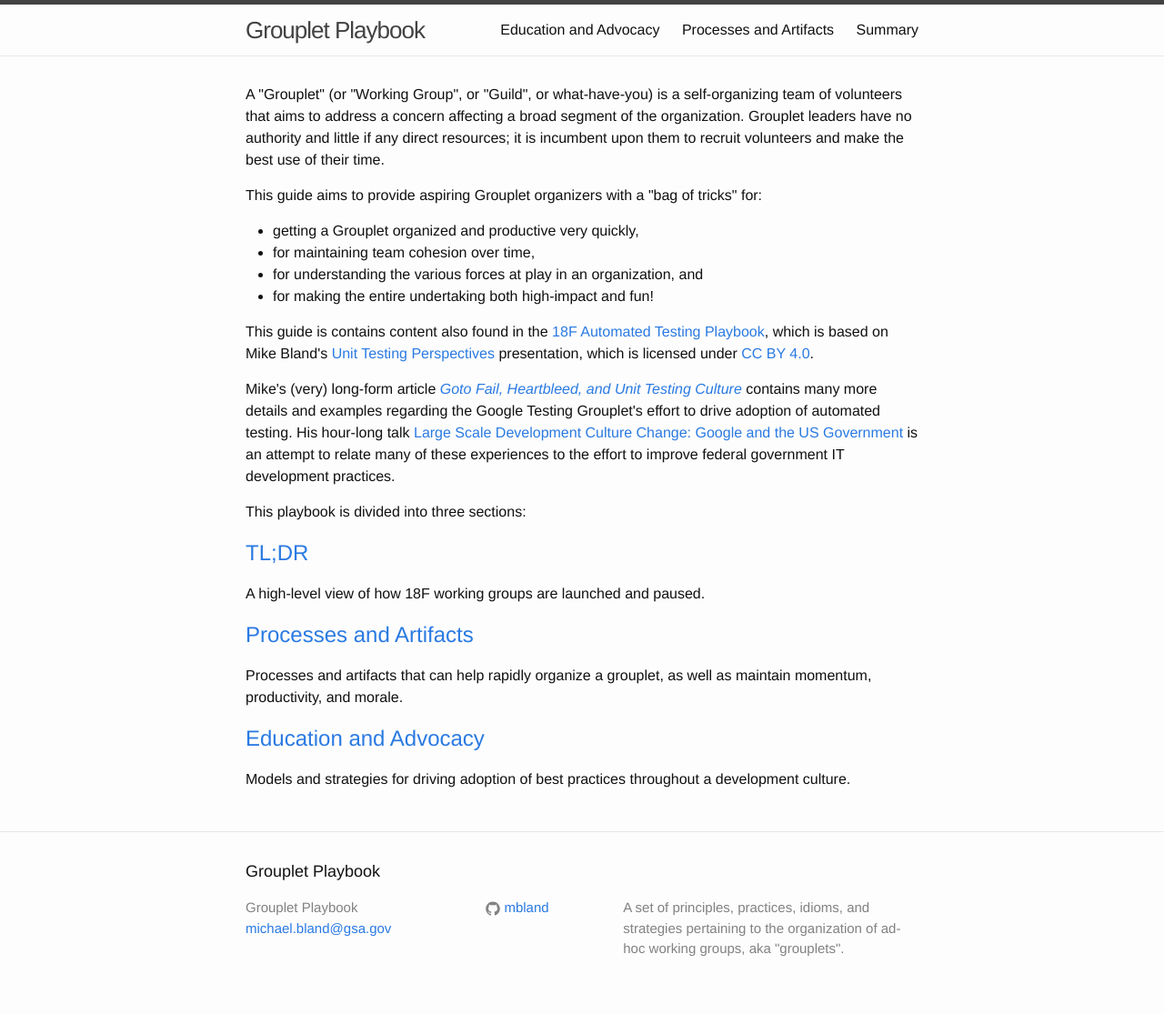
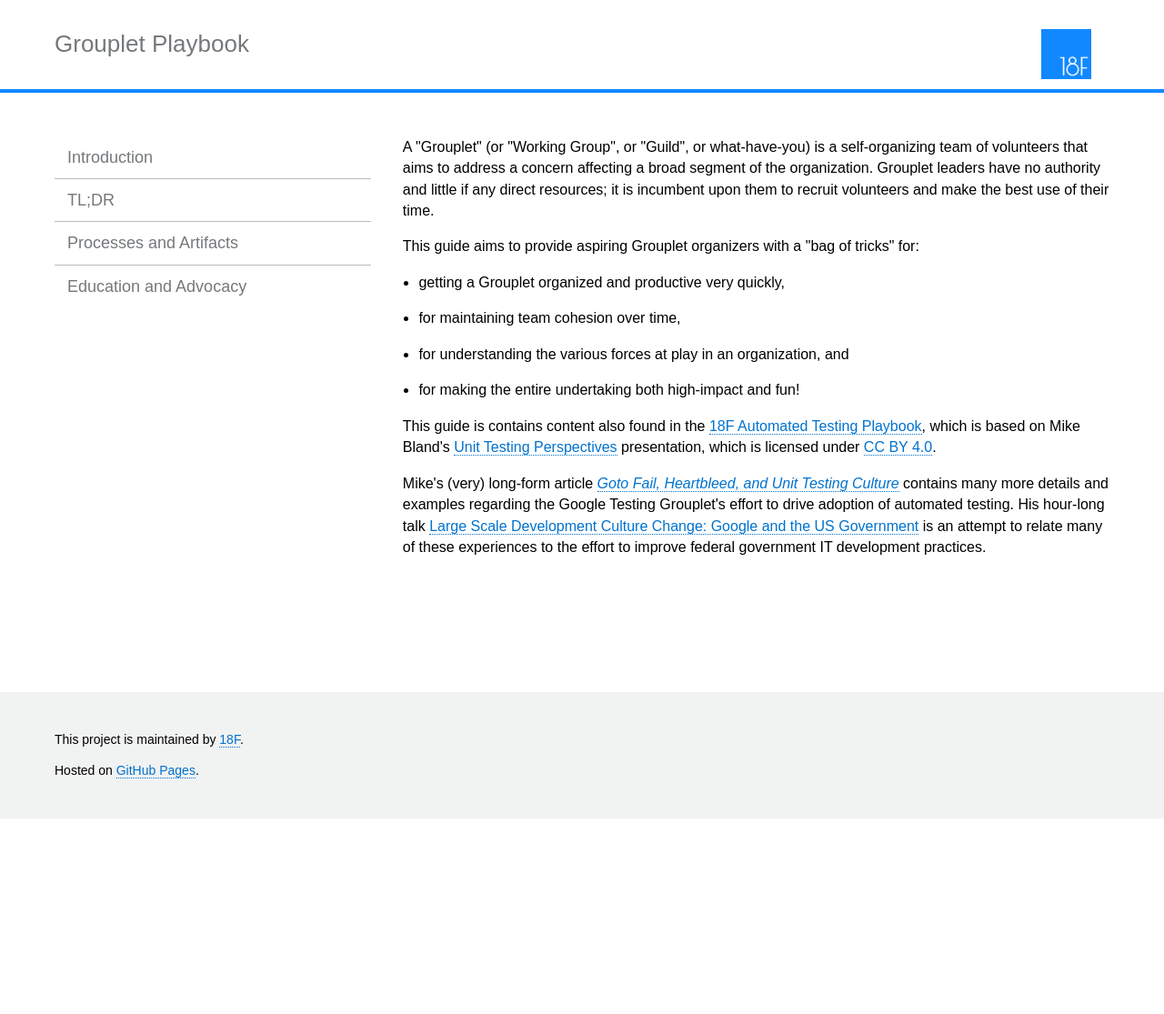
Before and after one commit to 18F/grouplet-playbook, a Jekyll site: the page built from index.html, in a window 1280 px wide. Shown: the whole page at 91% size. Built offline with Jekyll 4.4.1, drawn with Linux system fonts in a browser that asks for light colours; Markdown is read by kramdown in place of the engine named in the settings; after the commit the page ends 900 px from its top, so only the background shows below that.

Commit message:
Update to use the standard 18F Guides style

```diff
--- a/_config.yml
+++ b/_config.yml
@@ -1,5 +1,5 @@
 # Site settings
-title: Grouplet Playbook
+title: 18F Grouplet Playbook
 email: michael.bland@gsa.gov
 description: >
   A set of principles, practices, idioms, and strategies pertaining to
@@ -29,3 +29,41 @@
       edit_info:
         repo: 18F/grouplet-playbook
         branch: gh-pages
+
+# DOCter bits after this
+
+name: Grouplet Playbook
+subtitle:
+
+# Author/Organization info to be displayed in the templates
+author:
+  name: 18F
+  url: https://18f.gsa.gov/
+
+# Point the logo URL at a file in your repo or hosted elsewhere by your organization
+logourl: /assets/img/18f-logo.png
+logoalt: 18F logo
+
+# Navigation
+# List links that should appear in the site sidebar here
+navigation:
+- text: Introduction
+  url: index.html
+  internal: true
+- text: "TL;DR"
+  url: tldr/
+  internal: true
+- text: Processes and Artifacts
+  url: processes-and-artifacts/
+  internal: true
+- text: Education and Advocacy
+  url: education-and-advocacy/
+  internal: true
+
+repos:
+- name: 18F Grouplet Playbook
+  description: Main repository
+  url: https://github.com/18F/grouplet-playbook
+
+# Style Variables
+brand_color: "#1188ff"
--- /dev/null
+++ b/_includes/sidebar.html
@@ -0,0 +1,15 @@
+<aside>
+  <p class="intro">{{ site.subtitle }}</p>
+  <a class="skip-link visuallyhidden focusable" href="#main">Skip to Main Content</a>
+  <nav class="sidebar-nav" role="navigation">
+    <ul>
+      {% for link in site.navigation %}
+        {% if link.internal == true %}
+          <li><a href="{{ site.baseurl }}/{{ link.url }}">{{ link.text }}</a></li>
+        {% else %}
+          <li><a href="{{ link.url }}">{{ link.text }}</a></li>
+        {% endif %}
+      {% endfor %}
+    </ul>
+  </nav>
+</aside>
--- a/_layouts/default.html
+++ b/_layouts/default.html
@@ -1,21 +1,47 @@
 <!DOCTYPE html>
 <html>
+  <head>
+    <meta http-equiv="X-UA-Compatible" content="IE=edge">
+    <meta charset="utf-8">
+    <title>{{ page.title }}</title>
+    <meta name="viewport" content="width=device-width">
+    <link rel="stylesheet" href="{{ site.baseurl }}/assets/css/normalize.css">
+    <link rel="stylesheet" href="{{ site.baseurl }}/assets/css/main.css">
+    <link rel="stylesheet" href="{{ site.baseurl }}/assets/css/syntax.css">
+    <!--[if lt IE 9]>
+      <script src="//html5shiv.googlecode.com/svn/trunk/html5.js"></script>
+      <script src="{{ site.baseurl }}/assets/js/respond.min.js"></script>
+    <![endif]-->
 
-  {% include head.html %}
+  </head>
+  <body>
+    <div class="container">
+      <header role="banner">
+        <div class="wrap">
+          {% if site.logourl != null %}
+            <img class="logo" src="{{ site.baseurl }}{{ site.logourl }}" alt="{{ site.logoalt }}" width="75px">
+          {% endif %}
+          <h1 class="site-title"><a class="title-link" href="{{ site.baseurl }}/">{{ site.name }}</a></h1>
+        </div>
+      </header>
 
-  <body>
+      <div class="wrap content">
 
-    {% include header.html %}
+        {% include sidebar.html %}
 
-    <div class="page-content">
-      <div class="wrapper">
-        {{ content }}
-        {% include edit_link.html %}
-      </div>
-    </div>
+        <section id="main" class="main-content" role="main">
+          {{ content }}
+        </section>
 
-    {% include footer.html %}
+      </div><!-- /.wrap content -->
 
-  </body>
+      <footer role="contentinfo">
+        <div class="wrap">
+          <p>This project is maintained by <a href="{{ site.author.url }}">{{ site.author.name }}</a>.</p>
 
+          <p>Hosted on <a href="http://pages.github.com/">GitHub Pages</a>.</p>
+        </div><!--/.wrap -->
+      </footer>
+    </div> <!-- /.container -->
+    </body>
 </html>
--- /dev/null
+++ b/_layouts/page.html
@@ -0,0 +1,6 @@
+---
+layout: default
+---
+<h2 class="page-title">{{ page.title }}</h2>
+
+{{ content }}
--- /dev/null
+++ b/assets/css/main.css
@@ -0,0 +1,516 @@
+---
+---
+
+/*
+Main.css
+==================================
+Begin with generic 'mobile first' styles
+*/
+
+/*
+Normalize the box model
+==================================
+*/
+
+*,
+*:before,
+*:after {
+    -webkit-box-sizing: border-box;
+       -moz-box-sizing: border-box;
+            box-sizing: border-box;
+ }
+
+/*
+global styles
+==================================
+*/
+
+html, body {
+    height: 100%;
+}
+
+/*
+Typography
+==================================
+*/
+
+body {
+    font-family: "Avenir Next", Arial, sans-serif;
+    font-weight: 400;
+    font-style: normal;
+    line-height: 1.466666667;
+}
+
+h1,
+h3,
+h4,
+h5,
+strong {
+    font-family: "Avenir Next Demi", "Avenir Next", Arial, sans-serif;
+    font-weight: 600;
+}
+
+.site-title {
+    font-size: 1.625em;
+    font-family: "Avenir Next", Arial, sans-serif;
+    font-weight: normal;
+    color: #919395;
+    margin: 0;
+    line-height: 1.2941176470588236;
+    display: inline-block;
+}
+
+h2 {
+    font-weight: 400;
+    font-style: normal;
+    font-size: 1.375em;
+    margin: 1.4em 0 0 0;
+}
+
+h4 {
+    font-size: 1em;
+    text-transform: uppercase;
+}
+
+.page-title {
+    margin-top: .727272727em; /* 16/22 */
+}
+
+/*
+Lists
+--------------------------------
+*/
+
+.main-content ul {
+    padding-left: 1.1em;
+}
+
+.main-content li {
+    margin-bottom: 1em;
+}
+
+li h3,
+li h4 {
+    margin: 0;
+}
+
+li p {
+    margin-top: 0;
+}
+
+/*
+Links
+==================================
+*/
+
+a {
+    -webkit-transition: .2s;
+       -moz-transition: .2s;
+            transition: .2s;
+}
+
+a,
+a:link,
+a:visited {
+    color: #0072ce;
+    border-bottom: 1px dotted #0072ce;
+    text-decoration: none;
+}
+
+a:hover {
+    border-bottom: 1px solid #7eb8dd;
+    color: #7eb8dd;
+    text-decoration: none;
+}
+
+a:active {
+    border-bottom: 1px solid #002d72;
+    color: #002d72;
+    text-decoration: none;
+}
+
+a:focus {
+    border-bottom: 1px solid #0072ce;
+    color: #0072ce;
+    outline: thin dotted;
+    text-decoration: none;
+}
+
+a.title-link {
+    color: #75787B;
+    border-bottom: none;
+}
+
+a.title-link:hover,
+a.title-link:active,
+a.title-link:focus {
+    color: #7eb8dd;
+    border-bottom: none;
+}
+
+a.skip-link {
+    color: #0072ce;
+    border-bottom: none;
+    padding: .25em;
+}
+
+a.skip-link:hover,
+a.skip-link:active,
+a.skip-link:focus {
+    background-color: #0072ce;
+    color: #fff;
+    border-bottom: none;
+}
+
+
+/*
+Navigation
+==================================
+*/
+
+.sidebar-nav a {
+  display: block;
+  padding: 10px;
+  -webkit-transition: .4s;
+  transition: .4s;
+}
+.sidebar-nav a,
+.sidebar-nav a:link,
+.sidebar-nav a:visited {
+  border-bottom: none;
+  color: #75787b;
+}
+.sidebar-nav li:hover,
+.sidebar-nav a:focus,
+.sidebar-nav li:active,
+.sidebar-nav .sidebar-nav-active {
+  color: #75787b;
+  border-left: 4px solid {{ site.brand_color }};
+  background-color: transparent;
+  border-bottom: 1px solid #babbbd;
+  padding-left: 0;
+}
+.sidebar-nav ul {
+  margin: 0;
+  padding: 0;
+  /*border-top: 1px solid @gray-50;*/
+}
+.sidebar-nav li {
+  list-style: none;
+  border-bottom: 1px solid #babbbd;
+  font-size: 1.125em;
+  padding-left: 4px;
+}
+.sidebar-nav li:last-child {
+  border-bottom: none;
+}
+
+
+/*
+Layout
+==================================
+*/
+
+.logo {
+    display: block;
+}
+
+.content {
+  padding-top: 2em;
+  padding-bottom: 2em;
+}
+
+/* offset the fixed position header for jump links */
+section:before {
+    display: block;
+    content: "";
+    height: 60px;
+    margin: -60px 0 0;
+}
+
+.wrap {
+    max-width: 1200px;
+    margin: 0 auto;
+    padding-left: 20px;
+    padding-right: 20px;
+}
+
+header {
+    width: 100%;
+    border-bottom: 4px solid {{ site.brand_color }};
+    background-color: #fff;
+    padding: 2em 0;
+}
+
+
+/*
+Footer
+==================================
+*/
+
+/* for sticky footer */
+.container {
+    display: table;
+    height: 100%;
+    width: 100%;
+}
+
+footer {
+    display: table-row; /* for sticky footer */
+    height: 1px; /* for sticky footer */
+    border-top: 2px solid #babbbd;
+    background: #f1f2f2;
+    width: 100%;
+    font-size: 0.875em;
+}
+
+footer .wrap {
+  padding-top: 2em;
+  padding-bottom: 2em;
+}
+
+
+/*
+Helpers
+==================================
+*/
+
+/* Hide from both screenreaders and browsers: h5bp.com/u */
+.hidden {
+    display: none !important;
+    visibility: hidden;
+}
+
+/* Hide only visually, but have it available for screenreaders: h5bp.com/v */
+.visuallyhidden {
+    border: 0;
+    clip: rect(0 0 0 0);
+    height: 1px;
+    margin: -1px;
+    overflow: hidden;
+    padding: 0;
+    position: absolute;
+    width: 1px;
+}
+
+/* Extends the .visuallyhidden class to allow the element to be focusable
+ * when navigated to via the keyboard: h5bp.com/p */
+.visuallyhidden.focusable:active,
+.visuallyhidden.focusable:focus {
+    clip: auto;
+    height: auto;
+    margin: 0;
+    overflow: visible;
+    position: static;
+    width: auto;
+}
+
+/* Hide visually and from screenreaders, but maintain layout */
+.invisible {
+    visibility: hidden;
+}
+
+
+/*
+Style
+==================================
+*/
+
+.intro {
+    color: #75787B;
+}
+
+li h4 {
+    margin: 0;
+}
+
+.license {
+    font-family: "Avenir Next Demi", Arial, sans-serif;
+    font-weight: normal;
+    font-style: normal;
+}
+
+pre {
+    max-width: 100%;
+    font-size: 0.875em;
+    overflow-y: scroll;
+    background-color: #f1f2f2;
+    padding: 10px;
+}
+
+/*
+Post list
+----------------------------------
+*/
+
+ul.posts {
+    padding: 0;
+}
+
+.posts li {
+    list-style: none;
+}
+
+.post-date {
+    color: #75787B;
+}
+
+/*
+Repo list
+----------------------------------
+*/
+
+ul.repo-list {
+    margin: .5em 0 1em 0;
+    padding: 0;
+}
+
+.repo-list li {
+    list-style: none;
+}
+
+.repo-list p {
+    margin: 0;
+    font-size: 0.875em;
+}
+
+.repo-list h4 {
+    text-transform: none;
+}
+
+/*
+Helper Classes
+==================================
+*/
+
+/*
+Clearfix list
+----------------------------------
+*/
+
+.group:before,
+.group:after {
+    content: " ";
+    display: table;
+}
+
+.group:after {
+    clear: both;
+}
+
+.group {
+    *zoom: 1;
+}
+
+/*
+Desktop Styles
+==================================
+*/
+
+@media screen and (min-width: 45em) and (min-height: 32.5em) {
+
+    /*
+    Typography
+    ==============================
+    */
+
+    /*
+    Layout
+    ==============================
+    */
+
+    .logo {
+        max-width: 30%;
+        padding-right: 20px;
+        float: right;
+    }
+
+    aside {
+        width: 30%;
+        float: left;
+    }
+
+    .main-content {
+        width: 67%;
+        float: right;
+        margin-bottom: 120px;
+    }
+
+    /*
+    Navigation
+    ==============================
+    */
+
+
+    /*
+    Style
+    ==============================
+    */
+
+    /*
+    Repo list
+    ------------------------------
+    */
+
+    .repo-list li {
+        list-style: none;
+        display: block;
+        float: left;
+        height: 4.0625em;
+        max-height: 4.0625em;
+        background-color: #E7E7E6;
+        border-left: 1px solid #BABBBD;
+        width: 30%;
+    }
+
+    .repo-list a:link,
+    .repo-list a:visited {
+        display: block;
+        max-height: 4.0625em;
+        background-color: #E7E7E6;
+        border-bottom: none;
+        padding: .625em 1em 1em 1em;
+    }
+
+    .repo-list a:hover {
+        color: #4D5F87;
+        background-color: #CDE3F1;
+    }
+
+    .repo-list li:first-child {
+        text-align: center;
+        border-left: none;
+        line-height: 60px;
+        padding: .625em 1em;
+        width: 10%;
+    }
+
+}
+
+@media screen and (max-width: 54.375em) and (min-height: 32.5em) {
+
+    /* keep the repo list containers the same height, but account for the need for more height */
+
+    .repo-list li {
+        height: 6em;
+        max-height: 6em;
+    }
+
+    .repo-list a:link,
+    .repo-list a:visited {
+        max-height: 6em;
+    }
+}
+
+/*
+Mobile Styles
+==================================
+*/
+
+@media screen and (max-width: 40.5em) {
+
+    .main-content {
+        margin-top: 1.5em;
+    }
+
+}
--- /dev/null
+++ b/assets/css/syntax.css
@@ -0,0 +1,60 @@
+.highlight  { background: #ffffff; }
+.highlight .c { color: #999988; font-style: italic } /* Comment */
+.highlight .err { color: #a61717; background-color: #e3d2d2 } /* Error */
+.highlight .k { font-weight: bold } /* Keyword */
+.highlight .o { font-weight: bold } /* Operator */
+.highlight .cm { color: #999988; font-style: italic } /* Comment.Multiline */
+.highlight .cp { color: #999999; font-weight: bold } /* Comment.Preproc */
+.highlight .c1 { color: #999988; font-style: italic } /* Comment.Single */
+.highlight .cs { color: #999999; font-weight: bold; font-style: italic } /* Comment.Special */
+.highlight .gd { color: #000000; background-color: #ffdddd } /* Generic.Deleted */
+.highlight .gd .x { color: #000000; background-color: #ffaaaa } /* Generic.Deleted.Specific */
+.highlight .ge { font-style: italic } /* Generic.Emph */
+.highlight .gr { color: #aa0000 } /* Generic.Error */
+.highlight .gh { color: #999999 } /* Generic.Heading */
+.highlight .gi { color: #000000; background-color: #ddffdd } /* Generic.Inserted */
+.highlight .gi .x { color: #000000; background-color: #aaffaa } /* Generic.Inserted.Specific */
+.highlight .go { color: #888888 } /* Generic.Output */
+.highlight .gp { color: #555555 } /* Generic.Prompt */
+.highlight .gs { font-weight: bold } /* Generic.Strong */
+.highlight .gu { color: #aaaaaa } /* Generic.Subheading */
+.highlight .gt { color: #aa0000 } /* Generic.Traceback */
+.highlight .kc { font-weight: bold } /* Keyword.Constant */
+.highlight .kd { font-weight: bold } /* Keyword.Declaration */
+.highlight .kp { font-weight: bold } /* Keyword.Pseudo */
+.highlight .kr { font-weight: bold } /* Keyword.Reserved */
+.highlight .kt { color: #445588; font-weight: bold } /* Keyword.Type */
+.highlight .m { color: #009999 } /* Literal.Number */
+.highlight .s { color: #d14 } /* Literal.String */
+.highlight .na { color: #008080 } /* Name.Attribute */
+.highlight .nb { color: #0086B3 } /* Name.Builtin */
+.highlight .nc { color: #445588; font-weight: bold } /* Name.Class */
+.highlight .no { color: #008080 } /* Name.Constant */
+.highlight .ni { color: #800080 } /* Name.Entity */
+.highlight .ne { color: #990000; font-weight: bold } /* Name.Exception */
+.highlight .nf { color: #990000; font-weight: bold } /* Name.Function */
+.highlight .nn { color: #555555 } /* Name.Namespace */
+.highlight .nt { color: #000080 } /* Name.Tag */
+.highlight .nv { color: #008080 } /* Name.Variable */
+.highlight .ow { font-weight: bold } /* Operator.Word */
+.highlight .w { color: #bbbbbb } /* Text.Whitespace */
+.highlight .mf { color: #009999 } /* Literal.Number.Float */
+.highlight .mh { color: #009999 } /* Literal.Number.Hex */
+.highlight .mi { color: #009999 } /* Literal.Number.Integer */
+.highlight .mo { color: #009999 } /* Literal.Number.Oct */
+.highlight .sb { color: #d14 } /* Literal.String.Backtick */
+.highlight .sc { color: #d14 } /* Literal.String.Char */
+.highlight .sd { color: #d14 } /* Literal.String.Doc */
+.highlight .s2 { color: #d14 } /* Literal.String.Double */
+.highlight .se { color: #d14 } /* Literal.String.Escape */
+.highlight .sh { color: #d14 } /* Literal.String.Heredoc */
+.highlight .si { color: #d14 } /* Literal.String.Interpol */
+.highlight .sx { color: #d14 } /* Literal.String.Other */
+.highlight .sr { color: #009926 } /* Literal.String.Regex */
+.highlight .s1 { color: #d14 } /* Literal.String.Single */
+.highlight .ss { color: #990073 } /* Literal.String.Symbol */
+.highlight .bp { color: #999999 } /* Name.Builtin.Pseudo */
+.highlight .vc { color: #008080 } /* Name.Variable.Class */
+.highlight .vg { color: #008080 } /* Name.Variable.Global */
+.highlight .vi { color: #008080 } /* Name.Variable.Instance */
+.highlight .il { color: #009999 } /* Literal.Number.Integer.Long */
--- a/css/main.scss
+++ b/css/main.scss
@@ -48,6 +48,11 @@
 @import
         "base",
         "layout",
-        "syntax-highlighting",
-        "_playbook"
+        "syntax-highlighting"
 ;
+
+strong {
+    // Firefox won't render the strong tag as bold here unless it's explicitly
+    // told to do so.
+    font-weight: bold;
+}
--- a/index.html
+++ b/index.html
@@ -38,20 +38,4 @@
 attempt to relate many of these experiences to the effort to improve federal
 government IT development practices.</p>
 
-<p>This playbook is divided into three sections:</p>
-
-<h2><a href="{{ site.baseurl }}/tldr/">TL;DR</a></h2>
-
-<p>A high-level view of how 18F working groups are launched and paused.</p>
-
-<h2><a href="{{ site.baseurl }}/processes-and-artifacts/">Processes and Artifacts</a></h2>
-
-<p>Processes and artifacts that can help rapidly organize a grouplet, as well
-as maintain momentum, productivity, and morale.</p>
-
-<h2><a href="{{ site.baseurl }}/education-and-advocacy/">Education and Advocacy</a></h2>
-
-<p>Models and strategies for driving adoption of best practices throughout a
-development culture.</p>
-
 </div>
```
Also changed, not shown: _layouts/post.html (added, +11 -0 lines), pages/tldr.md (+2 -0 lines), assets/css/normalize.css (added), assets/img/18f-logo.png (added), assets/img/octocat.png (added), assets/js/respond.min.js (added).
